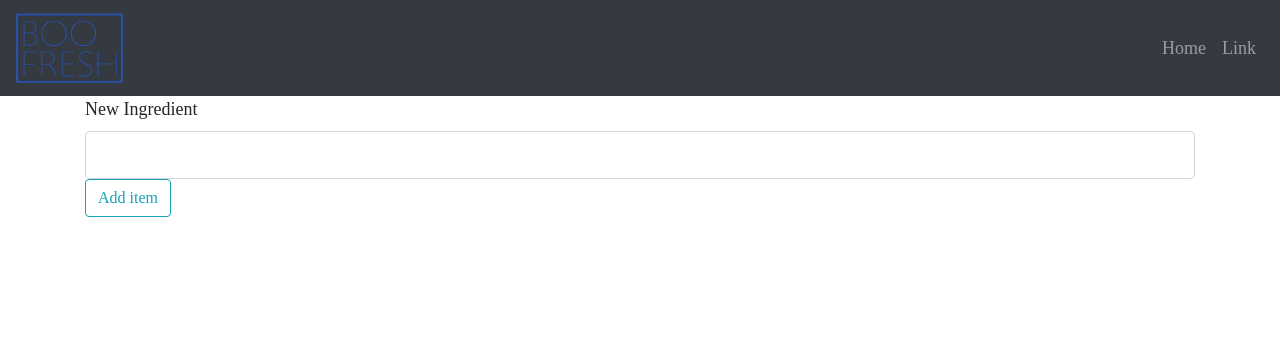
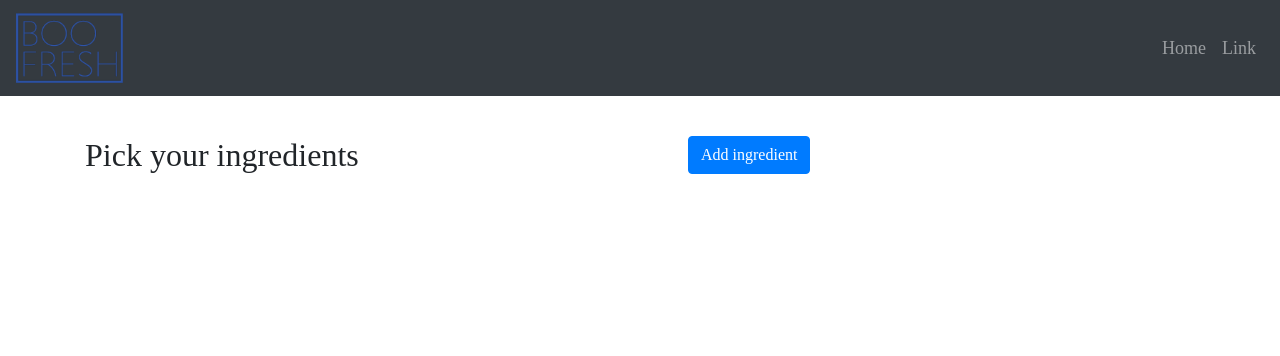
Before and after one commit to vincentT360/reFresh, a Flask app: page /ingredients in a window 1280 px wide. Shown: the top 356 px of the page. Run offline with Flask 2, Linux system fonts and the light colour scheme; data that the repository does not hold is empty; some libraries are stand-ins or nearby versions.

Commit message:
i lied, this is front end stuff

```diff
--- a/flaskdriver/forms.py
+++ b/flaskdriver/forms.py
@@ -4,4 +4,4 @@ from wtforms.validators import DataRequired
 
 class AddIngredientForm(FlaskForm):
     name = StringField('New Ingredient', validators=[DataRequired()])
-    submit = SubmitField('Add item')
+    submit = SubmitField('Add ingredient')
--- a/flaskdriver/static/main.css
+++ b/flaskdriver/static/main.css
@@ -24,3 +24,7 @@ body {
 #nav-img {
     height: 10vh;
 }
+
+#ingredients-div {
+    margin-top: 5vh;
+}
--- a/flaskdriver/templates/pick_ingredients.html
+++ b/flaskdriver/templates/pick_ingredients.html
@@ -1,16 +1,50 @@
 {% extends "layout.html" %}
 {% block content %}
 
-<div class="container">
-    {% for item in ingredients %}
-        <p>{{ item.name }}</p>
-    {% endfor %}
+<div id="ingredients-div" class="container">
+    <div class="row">
+            <h2 class="col-md-6">Pick your ingredients</h2>
+            <div class="col-md-6 pl-5 mb-5">
+                <button type="button" class="btn btn-primary" data-toggle="modal" data-target="#exampleModal">Add ingredient</button>
+            </div>
+
+            <div class="modal fade" id="exampleModal" tabindex="-1" role="dialog" aria-labelledby="exampleModalLabel" aria-hidden="true">
+                <div class="modal-dialog" role="document">
+                    <div class="modal-content">
+                    <div class="modal-header">
+                        <h5 class="modal-title" id="exampleModalLabel">Pick an ingredient</h5>
+                        <button type="button" class="close" data-dismiss="modal" aria-label="Close">
+                        <span aria-hidden="true">&times;</span>
+                        </button>
+                    </div>
+                    <div class="modal-body">
                         <form action="" method="POST">
                             {{ form.hidden_tag() }}
                             {{ form.name.label(class="form-control-label") }}
                             {{ form.name(class="form-control form-control-lg") }}
                             {{ form.submit(class="btn btn-outline-info") }}
                         </form>
+                    </div>
+                    <div class="modal-footer">
+                        <button type="button" class="btn btn-secondary" data-dismiss="modal">Close</button>
+                    </div>
+                    </div>
+                </div>
+            </div>
+
+    </div>
+
+    <div class="row border-primary">
+        {% for item in ingredients %}
+                <div class="card mx-2">
+                    <div class="card-body">
+                        <p class="card-text">{{ item.name }}</p>
+                    </div>
+                </div>
+        {% endfor %}
+    </div>
+
+
 
 </div>
 
```
Also changed, not shown: flaskdriver/site.db. Lines whose indentation alone changed are shown as unchanged.
